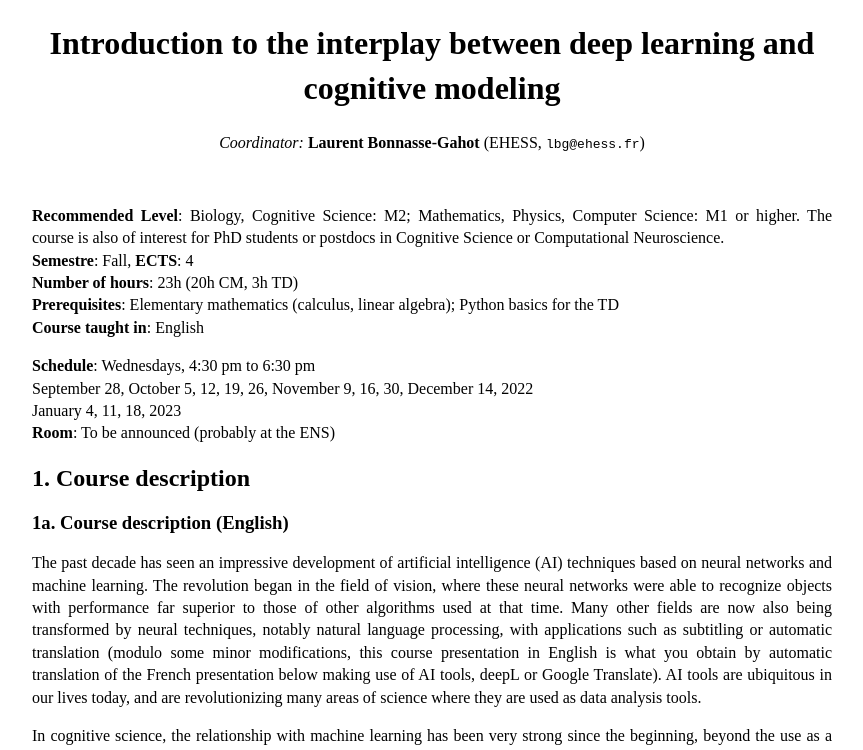
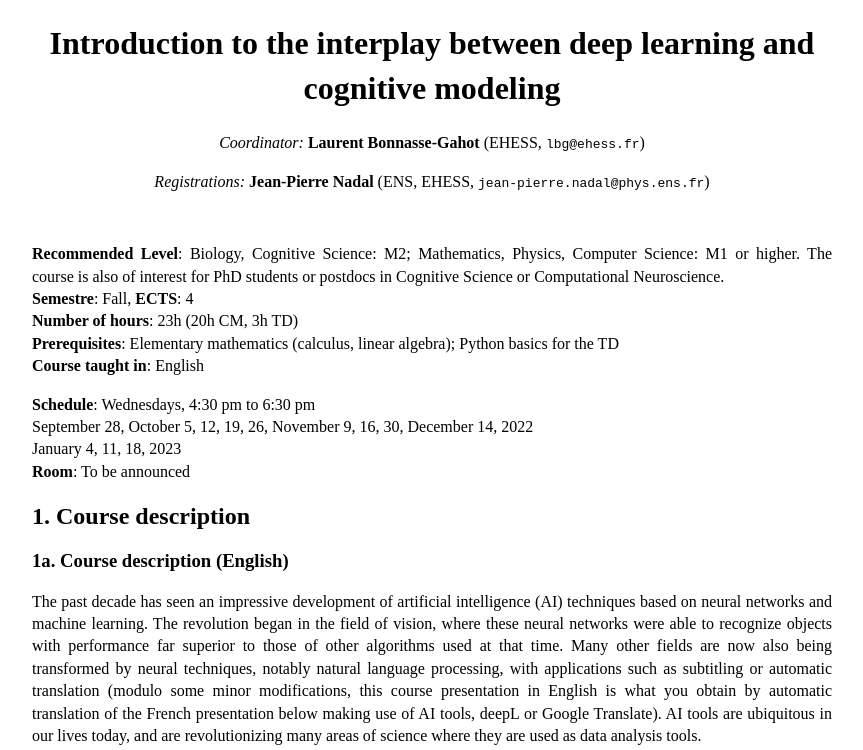
Before and after one commit to l-bg/dlcm, a plain HTML site: page index.html in a window 1280 px wide. Shown: the top 750 px of the page, without its empty margins (208-1071 px from the left). Drawn offline with Linux system fonts and the light colour scheme.

Commit message:
update contact information for registrations

```diff
--- a/index.html
+++ b/index.html
@@ -11,6 +11,7 @@ h1 {line-height: 1.4}
 
 <h1 align="center">Introduction to the interplay between deep learning and cognitive modeling</h1>
 <p style="text-align:center"> <i>Coordinator:</i> <b> Laurent Bonnasse-Gahot </b> (EHESS, <tt>lbg@ehess.fr</tt>)</p>
+<p style="text-align:center"> <i>Registrations:</i> <b> Jean-Pierre Nadal </b> (ENS, EHESS,  <tt>jean-pierre.nadal@phys.ens.fr</tt>)</p>
 <br>
 <p> <b>Recommended Level</b>: Biology, Cognitive Science: M2; Mathematics, Physics, Computer Science: M1 or higher. The course is also of interest for PhD students or postdocs in Cognitive Science or Computational Neuroscience. <br>
 <b>Semestre</b>: Fall, <b>ECTS</b>: 4 <br>
@@ -21,7 +22,7 @@ h1 {line-height: 1.4}
 <p> <b>Schedule</b>: Wednesdays, 4:30 pm to 6:30 pm<br>
 September 28, October 5, 12, 19, 26, November 9, 16, 30, December 14, 2022<br>
 January 4, 11, 18, 2023<br>
-<b>Room</b>: To be announced (probably at the ENS)</p>
+<b>Room</b>: To be announced</p>
 
 
 <h2>1. Course description</h2>
```
